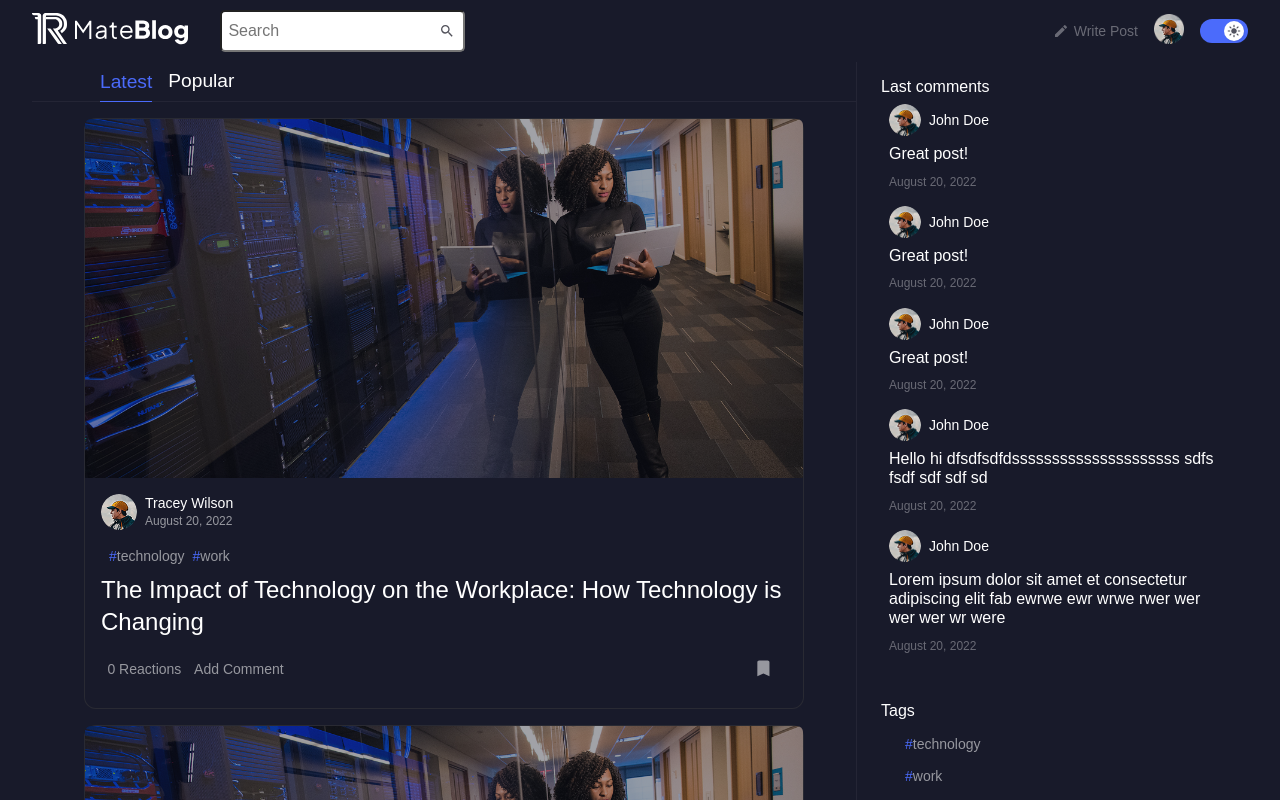
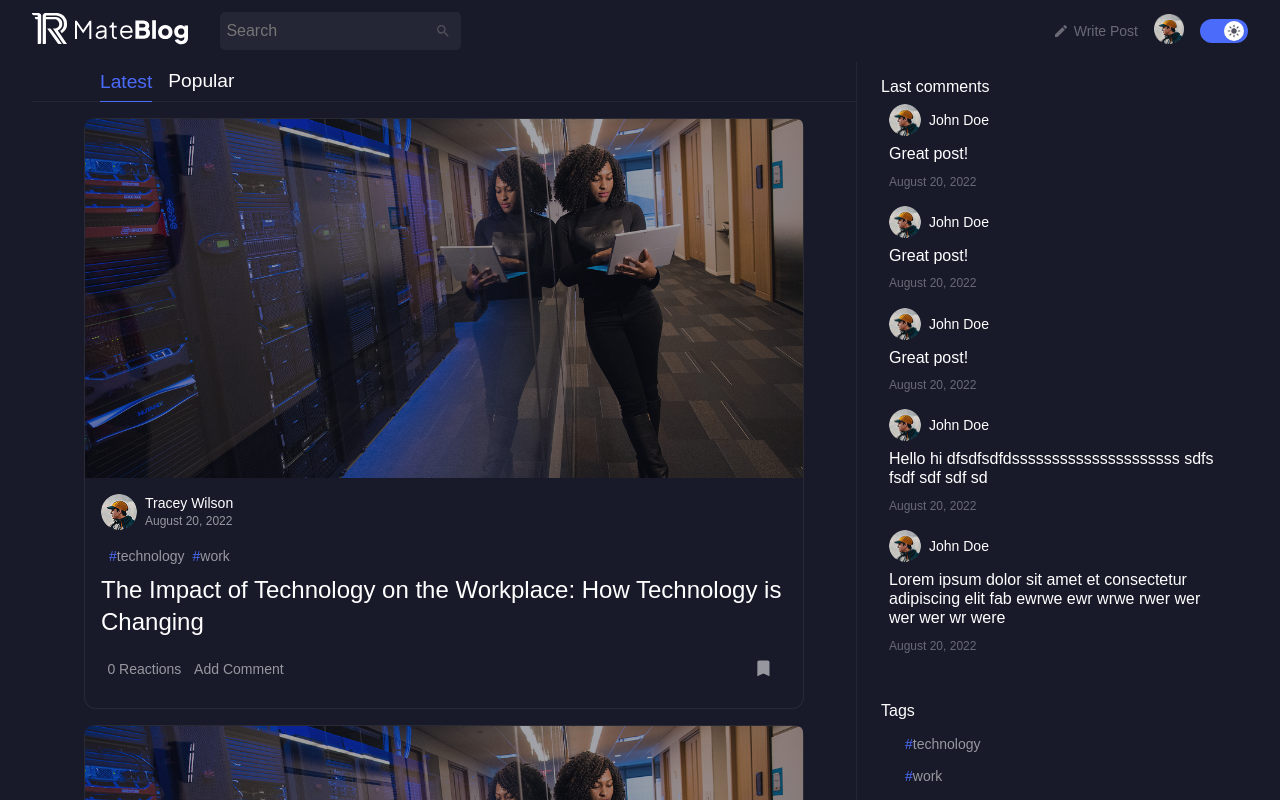
Before and after one commit to hafane/MateBlog, a React (Vite) app in the folder client/: page / in a window 1280 px wide. Shown: the top 800 px of the page. Built offline with nearby package versions, Linux system fonts and the light colour scheme.

Commit message:
fix: switch to new input ver.

```diff
--- a/client/src/components/header/group/search.tsx
+++ b/client/src/components/header/group/search.tsx
@@ -11,7 +11,7 @@ const Search = () => {
     }, [debounce])
 
     return (
-        <Input Icon="MdSearch" aria-label='Search' placeholder="Search" value={value} onChange={(e) => setValue(e.target.value)} />
+        <Input Icon="MdSearch" variant='default' aria-label='Search' placeholder="Search" value={value} onChange={(e) => setValue(e.target.value)} />
     );
 }
 
```
